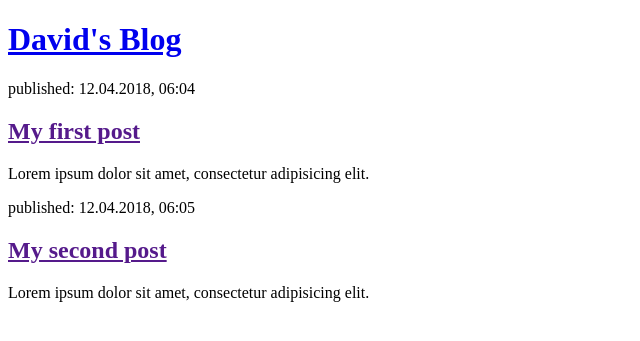
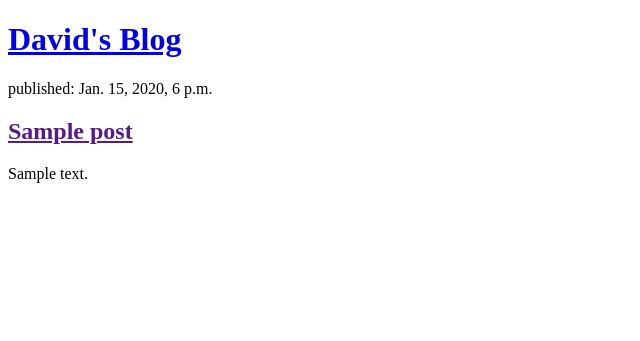
Before and after one commit to rowshanbek/my-first-blog, a Django app: template blog/templates/blog/post_list.html in a window 1280 px wide. Shown: the top 341 px of the page, without its empty margins (0-640 px from the left). Run offline with Django 3.2, Linux system fonts and the light colour scheme; the template is opened without the code that fills it: values that come from a table or form of the project are taken from there, others are empty; tables that the repository leaves empty hold one stand-in row (values such as "Sample post").

Commit message:
Modified templates to display posts from database.

```diff
--- a/blog/templates/blog/post_list.html
+++ b/blog/templates/blog/post_list.html
@@ -9,16 +9,17 @@
         <h1><a href="/">David's Blog</a></h1>
     </div>
 
-    <div>
-        <p>published: 12.04.2018, 06:04</p>
-        <h2><a href="">My first post</a></h2>
-        <p>Lorem ipsum dolor sit amet, consectetur adipisicing elit.</p>
-    </div>
-
-    <div>
+    {% for post in posts %}
+        <div>
+            <p>published: {{ post.published_date }}</p>
+            <h2><a href="">{{ post.title }}</a></h2>
+            <p>{{ post.text|linebreaksbr }}</p>
+        </div>
+    {% endfor %}
+    <!--<div>
         <p>published: 12.04.2018, 06:05</p>
         <h2><a href="">My second post</a></h2>
         <p>Lorem ipsum dolor sit amet, consectetur adipisicing elit.</p>
-    </div>
+    </div>-->
 </body>
 </html>
--- a/blog/views.py
+++ b/blog/views.py
@@ -1,5 +1,8 @@
 from django.shortcuts import render
+from django.utils import timezone
+from .models import Post
 
 
 def post_list(request):
-    return render(request, 'blog/post_list.html', {})
+    posts = Post.objects.filter(published_date__lte=timezone.now()).order_by('published_date')
+    return render(request, 'blog/post_list.html', {'posts': posts})
```
